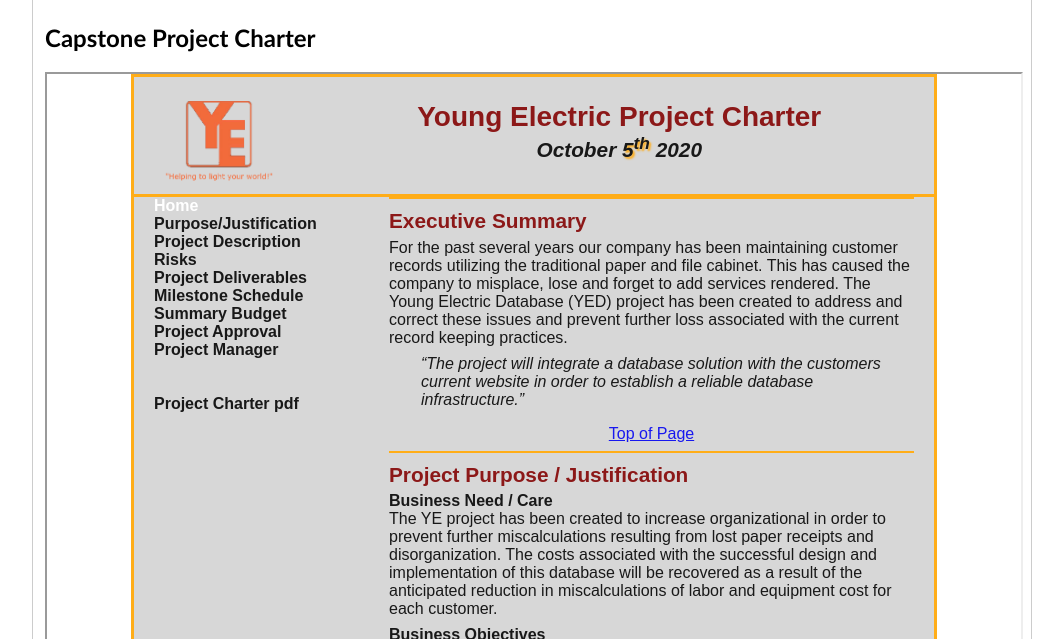
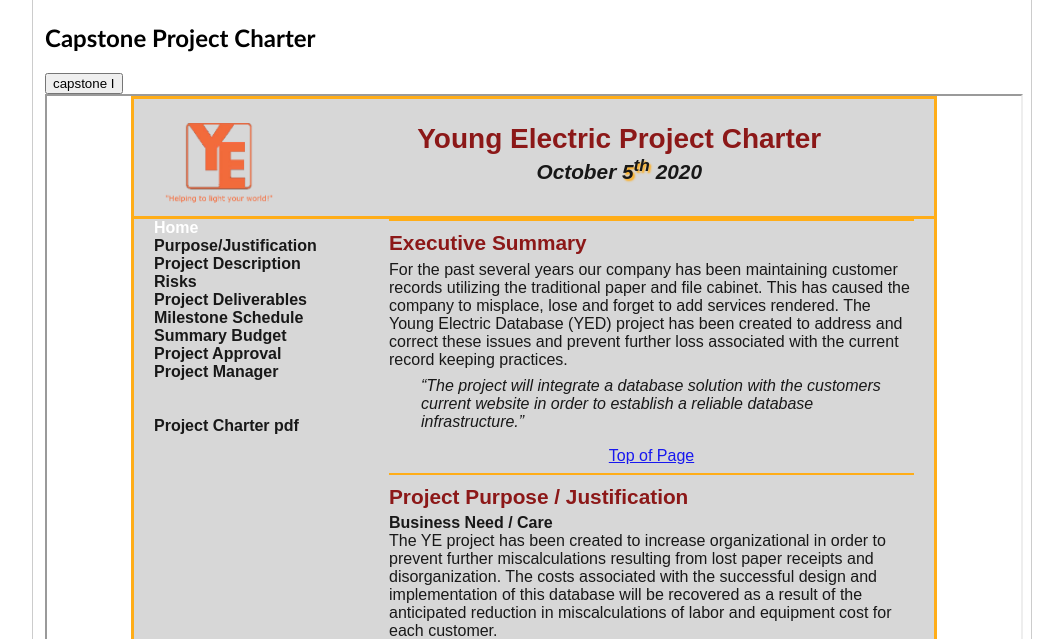
Before and after one commit to Burksja/portfolio, a plain HTML site: page workexamples.html in a window 1280 px wide. Both pictures are taken after a click on the button "Capstone Project". Shown: the part 161-800 px from the top of the page, without its empty margins (108-1171 px from the left). Drawn offline with nearby package versions, Linux system fonts and the light colour scheme.

Commit message:
Update workexamples.html

```diff
--- a/workexamples.html
+++ b/workexamples.html
@@ -69,6 +69,7 @@
 
         <div id="Capstone" class="tabcontent">
               <h2>Capstone Project Charter</h2>
+            <button type="submit">capstone I</button>
                     <iframe src="capstone/index.html" width="100%" height="900"></iframe>
             <h2>Final Capstone Project</h2>
                     <iframe src="capstone/Burks_Capstone_YE_Project.pdf
```
